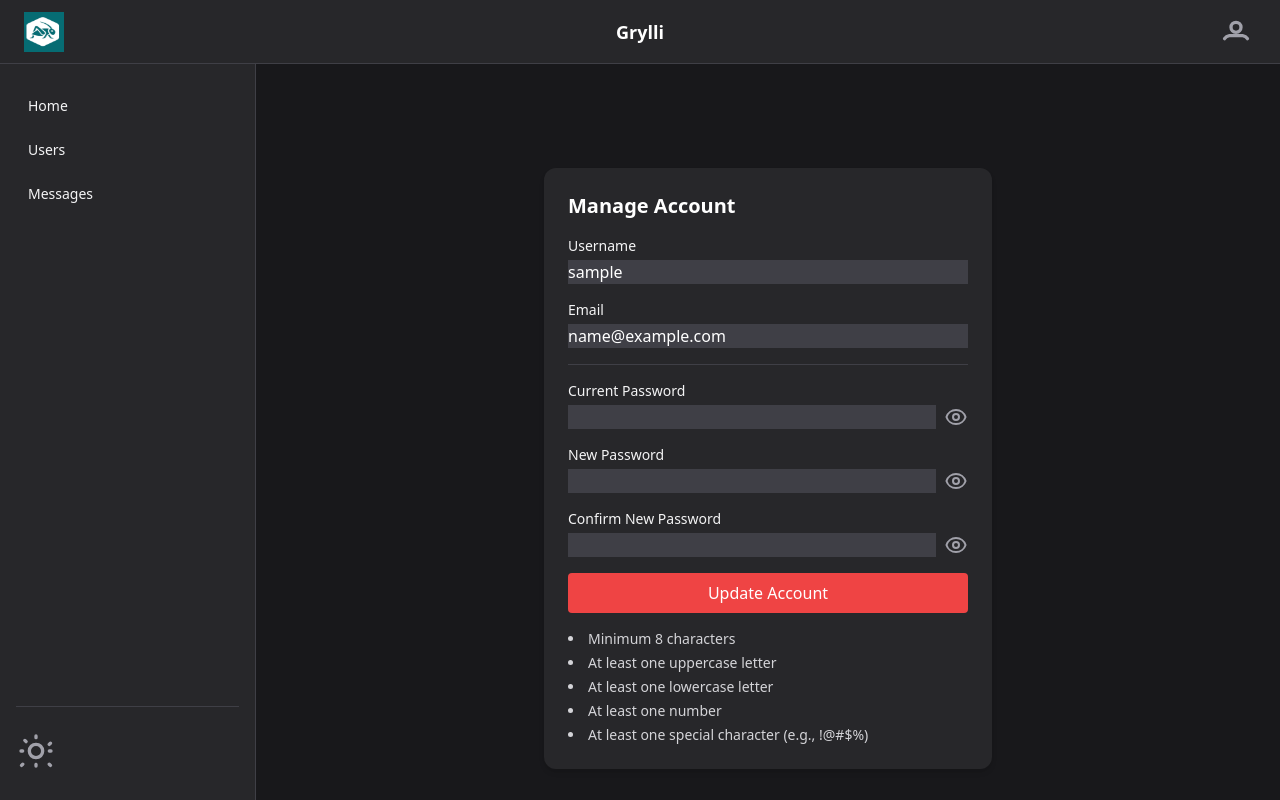
After one commit to samcro1967/grylli, a Flask app: page /account/ in a window 1280 px wide. The commit adds this page. Run offline with Flask 3, Linux system fonts and the light colour scheme; the visitor is signed in with stand-in values (Sample User, id 1).

Commit message:
latest updates

```diff
--- a/app/__init__.py
+++ b/app/__init__.py
@@ -53,10 +53,10 @@ def create_app():
     # -------------------------------------------------------------
     # Blueprint Registration (to be added per module)
     # -------------------------------------------------------------
-    from app.views import about, auth, index
-    # from app.views import auth, account, messages, admin, destinations
+    from app.views import about, auth, index, account, admin
 
-    # app.register_blueprint(account.bp)
+    app.register_blueprint(admin.bp)
+    app.register_blueprint(account.bp)
     app.register_blueprint(index.bp)
     app.register_blueprint(auth.bp)
     app.register_blueprint(about.bp)
--- /dev/null
+++ b/app/forms/account_form.py
@@ -0,0 +1,14 @@
+from flask_wtf import FlaskForm
+from wtforms import StringField, PasswordField, SubmitField
+from wtforms.validators import DataRequired, Email, Optional, EqualTo
+
+class AccountForm(FlaskForm):
+    username = StringField("Username", validators=[DataRequired()])
+    email = StringField("Email", validators=[DataRequired(), Email()])
+    current_password = PasswordField("Current Password", validators=[Optional()])
+    new_password = PasswordField("New Password", validators=[
+        Optional(),
+        EqualTo('confirm_password', message="Passwords must match"),
+    ])
+    confirm_password = PasswordField("Confirm New Password", validators=[Optional()])
+    submit = SubmitField("Update Account")
--- a/app/forms/admin_creation_form.py
+++ b/app/forms/admin_creation_form.py
@@ -5,7 +5,7 @@
 
 from flask_wtf import FlaskForm
 from wtforms import StringField, PasswordField, SubmitField
-from wtforms.validators import DataRequired, Length, EqualTo
+from wtforms.validators import DataRequired, Length, EqualTo, Email
 
 class AdminCreationForm(FlaskForm):
     """
@@ -18,6 +18,7 @@ class AdminCreationForm(FlaskForm):
         submit (SubmitField): Submit button
     """
     username = StringField("Username", validators=[DataRequired(), Length(min=3, max=20)])
+    email = StringField("Email", validators=[DataRequired(), Email()])
     password = PasswordField("Password", validators=[DataRequired(), Length(min=8)])
     confirm_password = PasswordField("Confirm Password", validators=[
         DataRequired(),
--- a/app/static/css/styles.css
+++ b/app/static/css/styles.css
@@ -597,6 +597,11 @@ video {
   margin-right: auto;
 }
 
+.my-4 {
+  margin-top: 1rem;
+  margin-bottom: 1rem;
+}
+
 .mb-1 {
   margin-bottom: 0.25rem;
 }
@@ -778,9 +825,29 @@ video {
   border-top-width: 1px;
 }
 
+.border-gray-300 {
+  --tw-border-opacity: 1;
+  border-color: rgb(209 213 219 / var(--tw-border-opacity));
+}
+
 .border-zinc-200 {
   --tw-border-opacity: 1;
   border-color: rgb(228 228 231 / var(--tw-border-opacity));
+}
+
+.border-zinc-300 {
+  --tw-border-opacity: 1;
+  border-color: rgb(212 212 216 / var(--tw-border-opacity));
+}
+
+.bg-blue-600 {
+  --tw-bg-opacity: 1;
+  background-color: rgb(37 99 235 / var(--tw-bg-opacity));
+}
+
+.bg-gray-300 {
+  --tw-bg-opacity: 1;
+  background-color: rgb(209 213 219 / var(--tw-bg-opacity));
 }
 
 .bg-green-600 {
--- a/app/templates/about.html
+++ b/app/templates/about.html
@@ -19,8 +19,8 @@
     <li><strong>Version:</strong> {{ app_version }}</li>
     <li>
       <strong>Repository:</strong>
-      <a href="https://github.com/samcro1967/Grylli" class="text-blue-600 dark:text-blue-400 underline" target="_blank">
-        GitHub - samcro1967/Grylli
+      <a href="https://github.com/samcro1967/grylli" class="text-blue-600 dark:text-blue-400 underline" target="_blank">
+        GitHub - samcro1967/grylli
       </a>
     </li>
   </ul>
--- /dev/null
+++ b/app/templates/account/manage_account.html
@@ -0,0 +1,176 @@
+{% extends "layout.html" %}
+
+{% block content %}
+<div class="max-w-md mx-auto mt-20 bg-white dark:bg-zinc-800 shadow-md rounded-xl p-6 space-y-4">
+  <h1 class="text-xl font-semibold text-black dark:text-white">Manage Account</h1>
+  <form method="POST">
+    {{ form.hidden_tag() }}
+
+    <!-- Username -->
+    <div class="mb-4">
+      {{ form.username.label(class="block text-sm font-medium mb-1") }}
+      {{ form.username(id="username", class="form-input w-full bg-zinc-100 dark:bg-zinc-700 text-black dark:text-white") }}
+    </div>
+
+    <!-- Email -->
+    <div class="mb-4">
+      {{ form.email.label(class="block text-sm font-medium mb-1") }}
+      {{ form.email(id="email", class="form-input w-full bg-zinc-100 dark:bg-zinc-700 text-black dark:text-white") }}
+    </div>
+
+    <hr class="my-4 border-zinc-300 dark:border-zinc-700">
+
+    <!-- Current Password with show toggle -->
+    <div class="mb-4 flex items-center space-x-2">
+      <div class="flex-grow relative">
+        {{ form.current_password.label(class="block text-sm font-medium mb-1") }}
+        {{ form.current_password(
+            id="current_password",
+            class="form-input w-full bg-zinc-100 dark:bg-zinc-700 text-black dark:text-white",
+            autocomplete="current-password"
+        ) }}
+      </div>
+      <button type="button"
+              class="pt-6"
+              onmousedown="togglePassword('current_password', true)"
+              onmouseup="togglePassword('current_password', false)"
+              onmouseleave="togglePassword('current_password', false)">
+        <!-- Eye icon SVG here -->
+        <svg xmlns="http://www.w3.org/2000/svg" class="w-6 h-6 text-zinc-500 dark:text-zinc-400" fill="none"
+             viewBox="0 0 24 24" stroke="currentColor" stroke-width="2">
+          <path stroke-linecap="round" stroke-linejoin="round"
+                d="M15 12a3 3 0 11-6 0 3 3 0 016 0z" />
+          <path stroke-linecap="round" stroke-linejoin="round"
+                d="M2.458 12C3.732 7.943 7.522 5 12 5c4.478 0 8.268 2.943 9.542 7-1.274 4.057-5.064 7-9.542 7-4.478 0-8.268-2.943-9.542-7z" />
+        </svg>
+      </button>
+    </div>
+
+    <!-- New Password with show toggle -->
+    <div class="mb-4 flex items-center space-x-2">
+      <div class="flex-grow relative">
+        {{ form.new_password.label(class="block text-sm font-medium mb-1") }}
+        {{ form.new_password(
+            id="new_password",
+            class="form-input w-full bg-zinc-100 dark:bg-zinc-700 text-black dark:text-white",
+            autocomplete="new-password"
+        ) }}
+      </div>
+      <button type="button"
+              class="pt-6"
+              onmousedown="togglePassword('new_password', true)"
+              onmouseup="togglePassword('new_password', false)"
+              onmouseleave="togglePassword('new_password', false)">
+        <!-- Eye icon SVG here -->
+        <svg xmlns="http://www.w3.org/2000/svg" class="w-6 h-6 text-zinc-500 dark:text-zinc-400" fill="none"
+             viewBox="0 0 24 24" stroke="currentColor" stroke-width="2">
+          <path stroke-linecap="round" stroke-linejoin="round"
+                d="M15 12a3 3 0 11-6 0 3 3 0 016 0z" />
+          <path stroke-linecap="round" stroke-linejoin="round"
+                d="M2.458 12C3.732 7.943 7.522 5 12 5c4.478 0 8.268 2.943 9.542 7-1.274 4.057-5.064 7-9.542 7-4.478 0-8.268-2.943-9.542-7z" />
+        </svg>
+      </button>
+    </div>
+
+    <!-- Confirm Password with show toggle -->
+    <div class="mb-4 flex items-center space-x-2">
+      <div class="flex-grow relative">
+        {{ form.confirm_password.label(class="block text-sm font-medium mb-1") }}
+        {{ form.confirm_password(
+            id="confirm_password",
+            class="form-input w-full bg-zinc-100 dark:bg-zinc-700 text-black dark:text-white",
+            autocomplete="new-password"
+        ) }}
+      </div>
+      <button type="button"
+              class="pt-6"
+              onmousedown="togglePassword('confirm_password', true)"
+              onmouseup="togglePassword('confirm_password', false)"
+              onmouseleave="togglePassword('confirm_password', false)">
+        <!-- Eye icon SVG here -->
+        <svg xmlns="http://www.w3.org/2000/svg" class="w-6 h-6 text-zinc-500 dark:text-zinc-400" fill="none"
+             viewBox="0 0 24 24" stroke="currentColor" stroke-width="2">
+          <path stroke-linecap="round" stroke-linejoin="round"
+                d="M15 12a3 3 0 11-6 0 3 3 0 016 0z" />
+          <path stroke-linecap="round" stroke-linejoin="round"
+                d="M2.458 12C3.732 7.943 7.522 5 12 5c4.478 0 8.268 2.943 9.542 7-1.274 4.057-5.064 7-9.542 7-4.478 0-8.268-2.943-9.542-7z" />
+        </svg>
+      </button>
+    </div>
+
+    <!-- Submit Button -->
+    <div>
+      {{ form.submit(
+          id="submitBtn",
+          class="w-full bg-red-500 text-white py-2 px-4 rounded disabled:opacity-50 disabled:cursor-not-allowed transition-colors"
+      ) }}
+    </div>
+
+  </form>
+
+  <!-- Password Requirements -->
+  <div class="text-sm text-zinc-600 dark:text-zinc-300 mt-1">
+    <ul class="list-disc list-inside space-y-1">
+      <li>Minimum 8 characters</li>
+      <li>At least one uppercase letter</li>
+      <li>At least one lowercase letter</li>
+      <li>At least one number</li>
+      <li>At least one special character (e.g., !@#$%)</li>
+    </ul>
+  </div>
+</div>
+{% endblock %}
+
+<script>
+  function togglePassword(fieldId, show) {
+    const field = document.getElementById(fieldId);
+    if (field) {
+      field.type = show ? 'text' : 'password';
+    }
+  }
+
+  document.addEventListener("DOMContentLoaded", () => {
+    const form = document.querySelector("form");
+    const username = document.getElementById("username");
+    const email = document.getElementById("email");
+    const currentPassword = document.getElementById("current_password");
+    const newPassword = document.getElementById("new_password");
+    const confirmPassword = document.getElementById("confirm_password");
+    const submitBtn = document.getElementById("submitBtn");
+
+    function passwordsMatch() {
+      return newPassword.value === confirmPassword.value;
+    }
+
+    function allFieldsValid() {
+      if (!username.value.trim() || !email.value.trim()) {
+        return false;
+      }
+      if (newPassword.value.trim()) {
+        if (!currentPassword.value.trim() || !passwordsMatch()) {
+          return false;
+        }
+      }
+      return true;
+    }
+
+    function updateButtonState() {
+      const valid = allFieldsValid();
+      submitBtn.disabled = !valid;
+      submitBtn.classList.toggle("bg-green-600", valid);
+      submitBtn.classList.toggle("bg-red-500", !valid);
+    }
+
+    [username, email, currentPassword, newPassword, confirmPassword].forEach(el => {
+      el.addEventListener("input", updateButtonState);
+    });
+
+    updateButtonState();
+
+    form.addEventListener("submit", e => {
+      if (!allFieldsValid()) {
+        e.preventDefault();
+      }
+    });
+  });
+</script>
--- a/app/templates/auth/bootstrap.html
+++ b/app/templates/auth/bootstrap.html
@@ -14,6 +14,11 @@
     <div class="mb-4">
       {{ form.username.label(class="block text-sm font-medium mb-1") }}
       {{ form.username(class="form-input w-full bg-zinc-100 dark:bg-zinc-700 text-black dark:text-white", autocomplete="username") }}
+    </div>
+
+    <div class="mb-4">
+      {{ form.email.label(class="block text-sm font-medium mb-1") }}
+      {{ form.email(class="form-input w-full bg-zinc-100 dark:bg-zinc-700 text-black dark:text-white", autocomplete="email") }}
     </div>
 
     <!-- Password Field with Eye Icon -->
--- a/app/templates/layout.html
+++ b/app/templates/layout.html
@@ -40,7 +40,7 @@
           <div x-show="open" @click.outside="open = false"
                class="absolute right-0 mt-2 w-40 bg-white dark:bg-zinc-800 border border-zinc-200 dark:border-zinc-700 rounded shadow-lg z-50"
                x-transition>
-            <a href="/account/" class="block px-4 py-2 text-sm hover:bg-zinc-100 dark:hover:bg-zinc-700 text-zinc-800 dark:text-zinc-100">Account</a>
+            <a href="{{ url_for('account.manage_account') }}" class="block px-4 py-2 text-sm hover:bg-zinc-100 dark:hover:bg-zinc-700 text-zinc-800 dark:text-zinc-100">Account</a>
             <a href="/about/" class="block px-4 py-2 text-sm hover:bg-zinc-100 dark:hover:bg-zinc-700 text-zinc-800 dark:text-zinc-100">About</a>
             <a href="{{ url_for('auth.logout') }}" class="block px-4 py-2 text-sm text-red-500 hover:bg-red-100 dark:hover:bg-red-900">Logout</a>
           </div>
@@ -55,8 +55,12 @@
         <!-- Nav links grow, push toggle down -->
         <div class="flex flex-col flex-grow overflow-y-auto px-4 py-6 space-y-2 text-sm">
           <a href="/" class="block px-3 py-2 rounded text-zinc-800 dark:text-zinc-100 hover:bg-zinc-100 dark:hover:bg-zinc-700">Home</a>
+
+          {% if current_user.is_authenticated and current_user.role == 'admin' %}
+            <a href="{{ url_for('admin.list_users') }}" class="block px-3 py-2 rounded text-zinc-800 dark:text-zinc-100 hover:bg-zinc-100 dark:hover:bg-zinc-700">Users</a>
+          {% endif %}
+
           <a href="/messages/" class="block px-3 py-2 rounded text-zinc-800 dark:text-zinc-100 hover:bg-zinc-100 dark:hover:bg-zinc-700">Messages</a>
-          <a href="/account/" class="block px-3 py-2 rounded text-zinc-800 dark:text-zinc-100 hover:bg-zinc-100 dark:hover:bg-zinc-700">Account</a>
           <div class="flex-grow"></div> <!-- Push the toggle down -->
           <div class="pt-6 border-t border-zinc-200 dark:border-zinc-700">
             <button id="themeToggle" class="text-zinc-500 dark:text-zinc-400 hover:text-zinc-700 dark:hover:text-zinc-200">
--- a/app/views/account.py
+++ b/app/views/account.py
@@ -1,26 +1,56 @@
-# ---------------------------------------------------------------------
-# about.py
-# Blueprint for rendering the About page in Grylli
-# ---------------------------------------------------------------------
+from flask import Blueprint, render_template, request, redirect, url_for, flash
+from flask_login import login_required, current_user
+from werkzeug.security import check_password_hash, generate_password_hash
+from app.forms.account_form import AccountForm
+from app.db import get_db
+from app.models import User
 
-from flask import Blueprint, render_template
+bp = Blueprint("account", __name__, url_prefix="/account")
 
-# ---------------------------------------------------------------------
-# Blueprint Configuration
-# ---------------------------------------------------------------------
+@bp.route("/", methods=["GET", "POST"])
+@login_required
+def manage_account():
+    form = AccountForm(obj=current_user)
 
-bp = Blueprint("about", __name__, url_prefix="/about")
+    if form.validate_on_submit():
+        db = get_db()
 
-# ---------------------------------------------------------------------
-# Route: /about
-# ---------------------------------------------------------------------
+        # Update username and email
+        username = form.username.data.strip()
+        email = form.email.data.strip()
 
-@bp.route("/", methods=["GET"])
-def show_about():
-    """
-    Renders the About page, including version and GitHub info.
+        # If changing password, verify current password
+        if form.new_password.data:
+            if not form.current_password.data:
+                flash("Current password is required to change password.", "danger")
+                return render_template("account/manage_account.html", form=form)
 
-    Returns:
-        str: Rendered HTML for the About page.
-    """
-    return render_template("about.html")
+            if not check_password_hash(current_user.password_hash, form.current_password.data):
+                flash("Current password is incorrect.", "danger")
+                return render_template("account/manage_account.html", form=form)
+
+            new_password_hash = generate_password_hash(form.new_password.data)
+        else:
+            new_password_hash = None
+
+        try:
+            if new_password_hash:
+                db.execute(
+                    "UPDATE users SET username=?, email=?, password_hash=? WHERE id=?",
+                    (username, email, new_password_hash, current_user.id)
+                )
+            else:
+                db.execute(
+                    "UPDATE users SET username=?, email=? WHERE id=?",
+                    (username, email, current_user.id)
+                )
+            db.commit()
+            flash("Account updated successfully.", "success")
+
+            # Optionally, update current_user properties here or require re-login
+
+            return redirect(url_for("account.manage_account"))
+        except Exception as e:
+            flash("Error updating account: " + str(e), "danger")
+
+    return render_template("account/manage_account.html", form=form)
--- a/app/views/auth.py
+++ b/app/views/auth.py
@@ -39,9 +39,10 @@ def bootstrap():
             password_hash = generate_password_hash(form.password.data)
 
             db.execute(
-                "INSERT INTO users (username, password_hash, role) VALUES (?, ?, 'admin')",
-                (username, password_hash)
+                "INSERT INTO users (username, email, password_hash, role) VALUES (?, ?, ?, 'admin')",
+                (username, form.email.data.strip(), password_hash)
             )
+
             db.commit()
 
             log_info_message(f"Admin account '{username}' created during bootstrap.")
```
Also changed, not shown: other parts of app/static/css/styles.css (+80 -0 lines), app/models.py (+7 -5 lines), app/templates/admin/list_users.html (added, +93 -0 lines), app/views/admin.py (+14 -0 lines), app/views/admin/admin.py (added, +22 -0 lines), tools/reset_admin_password.py (added, +55 -0 lines), app/forms/login_form.py (line endings or trailing spaces).
